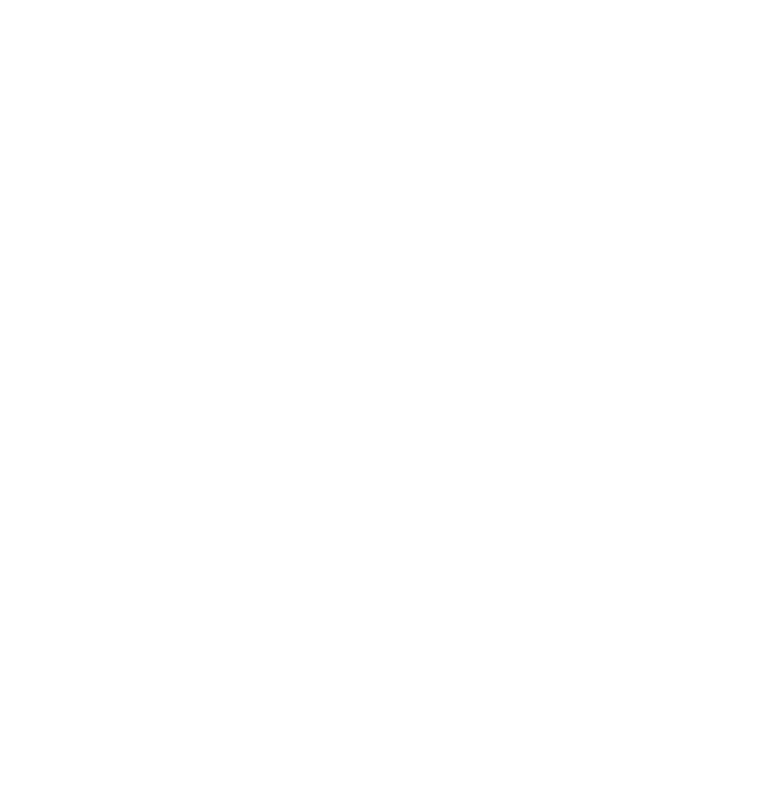
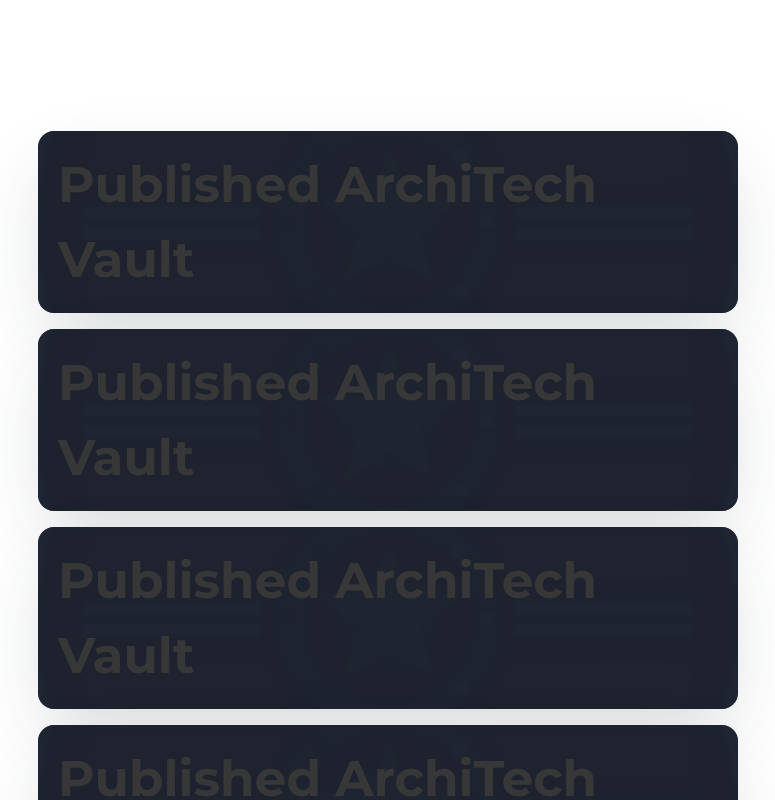
Before and after one commit to Aces007/lawlensv2, a React (Vite) app: page /experience in a window 1280 px wide. Shown: the part 680-1480 px from the top of the page, without its empty margins (430-1205 px from the left). Before the commit the page ends 1187 px from the top, so only its background shows below. Built offline with nearby package versions, Linux system fonts and the light colour scheme.

Commit message:
coding experiences page

```diff
--- a/src/pages.scss
+++ b/src/pages.scss
@@ -195,6 +195,7 @@
     will-change: transform;
 }
 
+/* container holding all cards */
 .exp_cards {
   flex: 1;
   display: flex;
@@ -208,11 +209,13 @@
   transition: opacity .7s ease, transform .7s ease;
 }
 
+/* when active, reveal container and its children */
 .exp_cards.visible {
   opacity: 1;
   transform: translateY(0);
 }
 
+/* individual card */
 .exp_content {
   position: relative;
   overflow: hidden;
@@ -223,39 +226,42 @@
   padding: 1rem 1.25rem;
   background-size: cover;
   background-position: center;
+  background-color: #2f3b55; /* fallback if no image */
+  color: white;
   box-shadow: 0 28px 72px -12px rgba(31,45,58,0.18);
   transition: transform .3s ease, box-shadow .3s ease, opacity .5s ease;
-    opacity: 0;
+  opacity: 0; /* hidden until parent .visible applies */
+  /* soften the background image for "preview" feel */
+  background-blend-mode: overlay;
+  /* optional: add a slight wash */
+  filter: brightness(0.95) saturate(0.8);
 }
 
+/* show card when its container is visible */
 .exp_cards.visible .exp_content {
   opacity: 1;
 }
 
+/* hover lift */
 .exp_content:hover {
   transform: translateY(-2px);
   box-shadow: 0 36px 100px -10px rgba(31,45,58,0.24);
 }
 
-/* overlay to dim background */
+/* dark overlay to keep text readable */
 .cards_overLay {
   position: absolute;
   inset: 0;
   background: rgba(0,0,0,0.35);
   backdrop-filter: blur(2px);
   pointer-events: none;
+  z-index: 1;
 }
 
-/* title area */
+/* title sits above overlay */
 .title_wrapper {
   position: relative;
   z-index: 2;
-}
-.title_wrapper h3 {
-    margin: 0;
-    font-size: 1.4rem;
-    font-weight: 600;
-    letter-spacing: 0.5px;
 }
 /*#endregion Experience */
 
--- a/src/pages/Experience.jsx
+++ b/src/pages/Experience.jsx
@@ -1,19 +1,22 @@
+// Experience.jsx
 import React, { useEffect, useRef, useState } from "react";
+// If your build system requires importing images instead of referencing public/ paths:
+// import ArchiTechVault from "./exp_content/ATV.png";
 
 const Experience = () => {
   const experiencesByYear = [
     {
       year: 2025,
       experiences: [
-        { title: "Published ArchiTech Vault", image: "./exp_content/ATV.png" },
-        { title: "Published ArchiTech Vault", image: "./exp_content/ATV.png" },
+        { title: "Published ArchiTech Vault", image: "/exp_content/ATV.png" },
+        { title: "Published ArchiTech Vault", image: "/exp_content/ATV.png" },
+        { title: "Published ArchiTech Vault", image: "/exp_content/ATV.png" },
+        { title: "Published ArchiTech Vault", image: "/exp_content/ATV.png" },
       ],
     },
     {
       year: 2024,
-      experiences: [
-        { title: "Built Something Else", image: null },
-      ],
+      experiences: [{ title: "Built Something Else", image: null }],
     },
   ];
 
@@ -41,15 +44,15 @@
     return () => window.removeEventListener("scroll", onScroll);
   }, [activeIdx]);
 
-  // Reveal cards when year scrolls past
+  // Reveal cards when year is visible
   useEffect(() => {
     if (!yearRef.current) return;
     setCardsVisible(false);
     const observer = new IntersectionObserver(
       ([entry]) => {
-        setCardsVisible(entry.boundingClientRect.bottom < 0);
+        setCardsVisible(entry.isIntersecting);
       },
-      { threshold: 0 }
+      { threshold: 0.1 }
     );
     observer.observe(yearRef.current);
     return () => observer.disconnect();
@@ -91,11 +94,14 @@
             style={{
               backgroundImage: exp.image ? `url(${exp.image})` : "none",
               transitionDelay: cardsVisible ? `${i * 70}ms` : "0ms",
+              backgroundColor: exp.image ? undefined : "#3f4a6b",
             }}
           >
             <div className="cards_overLay" />
             <div className="title_wrapper">
-              <h3>{exp.title}</h3>
+              <h3 className="font-montserrat font-bold text-expContent text-text_content2">
+                {exp.title}
+              </h3>
             </div>
           </div>
         ))}
--- a/tailwind.config.js
+++ b/tailwind.config.js
@@ -52,6 +52,7 @@
         buttons: "20px",
         note: "15px",
         yearLabel: "320px",
+        expContent: "50px",
       },
       fontWeight: {
         heading: "800",
```
Lines whose indentation alone changed are shown as unchanged.
